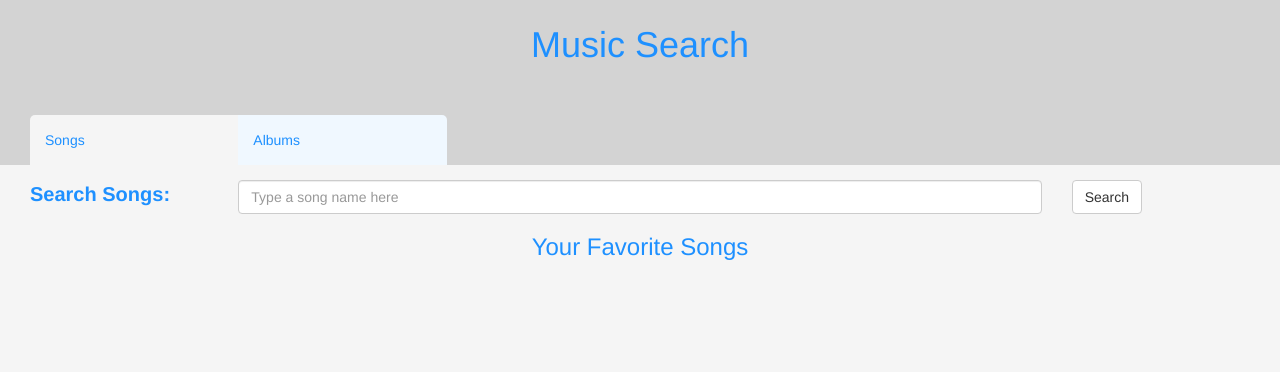
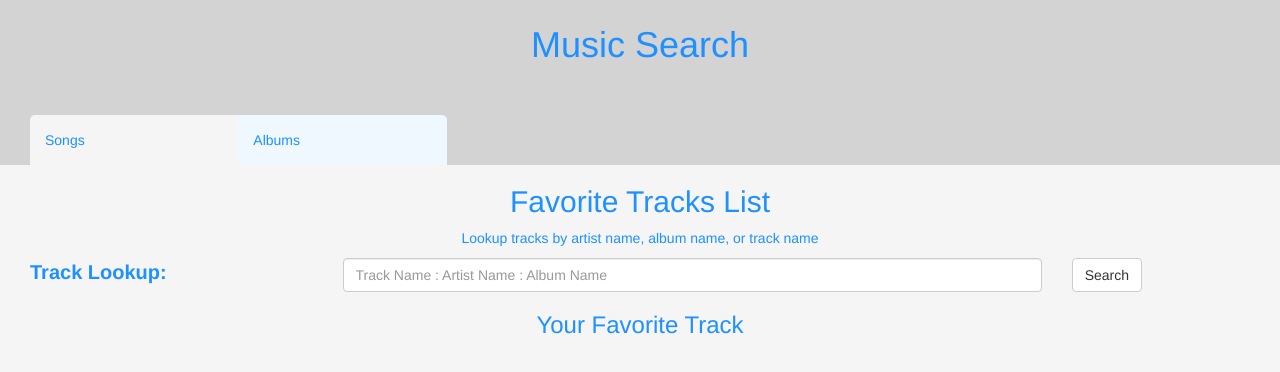
Before and after one commit to jbrunner92/creativity2, a plain HTML site: page index.html in a window 1280 px wide. Drawn offline with nearby package versions, Linux system fonts and the light colour scheme.

Commit message:
Added some changes to styling of favorite tracks vs tracks in modal. Also made changes to wording

```diff
--- a/index.html
+++ b/index.html
@@ -23,12 +23,14 @@
     </header>
     <div id="song-search" class="container-fluid fill-height">
         <form>
+            <h2 class="text-center">Favorite Tracks List</h2>
+            <p class="text-center">Lookup tracks by artist name, album name, or track name</p>
             <div class="form-group">
-                <div class="col-sm-2">
-                    <label for="track-name" style="font-size: 20px;">Search Songs:</label>
+                <div class="col-sm-3">
+                    <label for="track-name" style="font-size: 20px;">Track Lookup:</label>
                 </div>
-                <div class="col-sm-8">
-                    <input type="text" id="track-name" class="form-control" placeholder="Type a song name here">
+                <div class="col-sm-7">
+                    <input type="text" id="track-name" class="form-control" placeholder="Track Name : Artist Name : Album Name">
                 </div>
                 <div class="col-sm-2">
                     <input type="button" id="search-track" class="btn btn-default" value="Search">
@@ -38,7 +40,7 @@
         </form>
         <div class="container-fluid fill-height">
             <div class="row">
-                <h3 class="text-center">Your Favorite Songs</h3>
+                <h3 class="text-center">Your Favorite Track</h3>
             </div>
             <div id="favorite_song_list" class="row">
 
@@ -82,7 +84,7 @@
             <div class="modal-content">
                 <div class="modal-header">
                     <button type="button" class="close" data-dismiss="modal" aria-label="Close"><span aria-hidden="true">&times;</span></button>
-                    <h4 class="modal-title text-center">Check Your Favorite Songs to save them below</h4>
+                    <h4 class="modal-title text-center">Check Your Favorite Tracks to save them below</h4>
                 </div>
                 <div id="select-track-body" class="modal-body"></div>
                 <div class="modal-footer">
--- a/main.css
+++ b/main.css
@@ -34,7 +34,7 @@ header div h1 {
 .artist-img {
     width: 50px;
     height: 50px;
-    margin: -5px 15px 5px 5px;
+    margin: 5px 15px 5px 5px;
     border-radius: 5px;
     float: left;
 }
--- a/main.js
+++ b/main.js
@@ -28,7 +28,7 @@ function searchInit() {
                 type: 'track'
             },
             dataType: "json",
-            success: function (data) {
+            success: function (data) {console.log(data)
                 var tracks = data.tracks.items;
                 trackData = {};
 
@@ -161,7 +161,8 @@ function setUpSelectTrack() {
                 favorites[trackId] = trackData[trackId];
 
                 var html = '<div class="row fav_list" id="fav_' + track.id + '_list"><div class="col-sm-10 audio-btn">' +
-                    '<div class="row"><div class="col-sm-2"><img class="artist-img" src="' + track.img + '" alt="No Art Work"></div>' +
+                    '<div class="row"><div class="col-sm-2"><img class="artist-img" src="' + track.img + '" ' +
+                    'style="margin: -5px 15px 5px 5px;" alt="No Art Work"></div>' +
                     '<div class="col-sm-10">Track Name: ' + track.name + '<br><span class="artists">Artist';
 
                 html += (track.artists.length == 1) ? ": " : "s: ";
```
